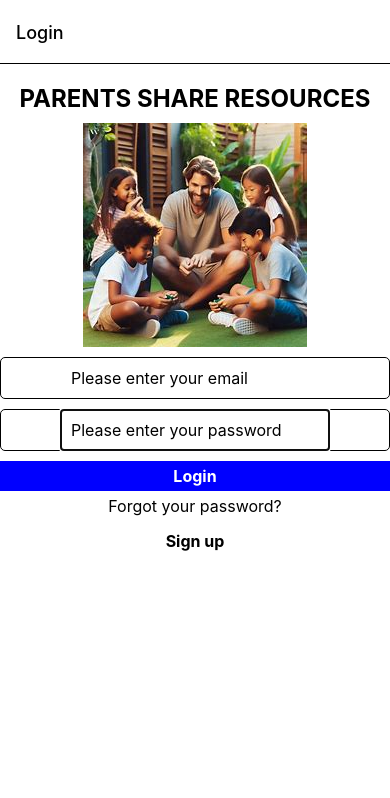
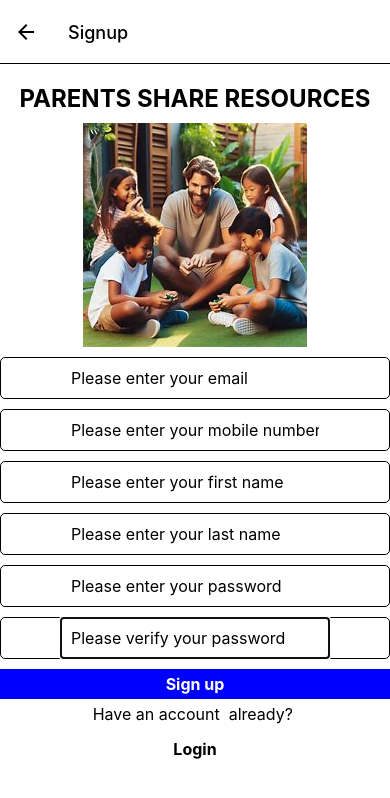
Before and after one commit to alannguyen9/parentsshare, a React Native app: screen /Signup in a window 390 px wide. Shown: the top 798 px of the page. Built offline with nearby package versions, Linux system fonts and the light colour scheme.

Commit message:
install React Navigation/Native-stack

```diff
--- a/App.js
+++ b/App.js
@@ -10,19 +10,20 @@ import {
   Text,
   View,
 } from 'react-native';
-// import Playtogether from './src/screens/playtogether';
-// import Resourcepage from './src/screens/resourcepage';
-// import Exchange from './src/screens/exchange';
-// import Notification from './src/screens/notification';
+import Playtogether from './src/screens/playtogether';
+import Resourcepage from './src/screens/resourcepage';
+import Exchange from './src/screens/exchange';
+import Notification from './src/screens/notification';
 // import Helpme from './src/screens/helpme';
-// import Homepage from './src/screens/homepage';
-// import Signup from './src/screens/signup';
+import Homepage from './src/screens/homepage';
+import Signup from './src/screens/signup';
 import Login from './src/screens/login';
 // import Help from './src/screens/help';
 
 
 const Stack = createNativeStackNavigator();
 //https://reactnavigation.org/docs/themes/
+// change background Colour to WHITE
 const MyTheme = {
 
   colors: {
@@ -33,12 +34,25 @@ const MyTheme = {
 
 
 const App=() =>{
+
+  const buttonSignUpClicked=() => {
+
+    console.log('Button Sign up on Login page is clicked'),
+    navigation.navigate('Signup')
+  }
+
   return (
     <NavigationContainer theme={MyTheme}>
       {/* Rest of your app code */}
-
-        <Stack.Navigator>
+        {/* // it's not CORRECT , but simplify to test */}
+        <Stack.Navigator initialRouteName='Login'>
         <Stack.Screen name="Login" component={Login} />
+        <Stack.Screen name="Signup" component={Signup} />
+        <Stack.Screen name="Homepage" component={Homepage} />
+        <Stack.Screen name="Notification" component={Notification} />
+        <Stack.Screen name="Playtogether" component={Playtogether} />
+        <Stack.Screen name="Resourcepage" component={Resourcepage} />
+        <Stack.Screen name="Exchange" component={Exchange} />
         </Stack.Navigator>
       {/* </ScrollView> */}
 
--- a/src/components/button1/index.js
+++ b/src/components/button1/index.js
@@ -5,14 +5,13 @@ import { TouchableOpacity ,Text } from "react-native";
 import styles from "./styles";
 
 
-
 const Button1=({name}) => {
-    const buttonClicked=()=>{
-        //checking internally
-        console.log("Button is clicked")
-    }
+    // const buttonClicked=()=>{
+    //     //checking internally
+    //     console.log("Button is clicked")
+    // }
     return (
-        <TouchableOpacity onPress={buttonClicked()} style={styles.buttonContainer}>
+        <TouchableOpacity style={styles.buttonContainer}>
             <Text style={styles.buttonText}> {name} </Text>
         </TouchableOpacity>
     );
--- a/src/components/button2/index.js
+++ b/src/components/button2/index.js
@@ -3,12 +3,12 @@ import { Pressable,Text } from "react-native";
 import styles from "../button2/styles";
 
 const Button2=({name}) => {
-    const button2Clicked=() => {
-        //checking internally
-        console.log("Button is clicked")
-    }
+    // const button2Clicked=() => {
+    //     //checking internally
+    //     console.log("Button is clicked")
+    // }
     return (
-        <Pressable hitSlop='20' onPress={button2Clicked} style={styles.buttonContainer}>
+        <Pressable hitSlop='20' style={styles.buttonContainer}>
             <Text style={styles.buttonText}>{name}</Text>
         </Pressable>
     );
--- a/src/components/input1/index.js
+++ b/src/components/input1/index.js
@@ -1,6 +1,6 @@
 import React from "react";
 import { TextInput, View } from "react-native";
-import styles from "../input1/styles";
+import styles from "./styles";
 
 const Input1=({placeholder}) => {
     return (
--- a/src/screens/homepage/index.js
+++ b/src/screens/homepage/index.js
@@ -4,8 +4,14 @@ import styles from "./styles";
 import Button1 from "../../components/button1";
 import Button2 from "../../components/button2";
 import Input1 from "../../components/input1"
+import { createNativeStackNavigator } from "@react-navigation/native-stack";
 
-const Homepage=() => {
+
+const Homepage=({navigation}) => {
+    // // self-check
+    // console.log (navigation)
+
+
     return (
         <SafeAreaView>
         <View>
--- a/src/screens/login/index.js
+++ b/src/screens/login/index.js
@@ -4,8 +4,18 @@ import styles from "./styles";
 import Button1 from "../../components/button1";
 import Button2 from "../../components/button2";
 import Input1 from "../../components/input1"
+import { createNativeStackNavigator } from "@react-navigation/native-stack";
 
-const Login=() => {
+const Login=({navigation}) => {
+    const onSignup=() => {
+
+        // console.log('Button Sign up on Login page is clicked'),
+       navigation.navigate('Signup');
+    }
+    const onHomepage=() =>{
+        navigation.navigate('Homepage')
+    }
+
     return (
         <SafeAreaView>
         <ScrollView>
@@ -13,9 +23,9 @@ const Login=() => {
             <Image style={styles.image} source={require("../../assets/first_screen.jpg")}/>
             <Input1 placeholder="Please enter your email" />
             <Input1 placeholder="Please enter your password" keyboardType={"phone-pad"} secureTextEntry={true}/>
-            <Button1 name="Login"/>
+            <Button1 onPress={onHomepage} name="Login"/>
             <Text style={styles.SubTitle}>Forgot your password?</Text>
-            <Button2 name="Sign up"/>
+            <Button2 onPress={onSignup} name="Sign up"/>
 
         </ScrollView>
         </SafeAreaView>
--- a/src/screens/notification/index.js
+++ b/src/screens/notification/index.js
@@ -3,7 +3,7 @@ import { View,Text, SafeAreaView, Image, TouchableOpacity } from "react-native";
 import styles from "./styles";
 
 
-const Notification=() => {
+const Notification=({navigation}) => {
     return (
         <SafeAreaView>
         <View>
--- a/src/screens/signup/index.js
+++ b/src/screens/signup/index.js
@@ -1,14 +1,15 @@
 import React from "react";
-import { View,Text, SafeAreaView, Image, TouchableOpacity } from "react-native";
+import { View,Text, SafeAreaView, Image, TouchableOpacity, ScrollView } from "react-native";
 import styles from "./styles";
 import Button1 from "../../components/button1";
 import Button2 from "../../components/button2";
 import Input1 from "../../components/input1"
+import { createNativeStackNavigator } from "@react-navigation/native-stack";
 
-const Signup=() => {
+const Signup=({navigation}) => {
     return (
         <SafeAreaView>
-        <View>
+        <ScrollView>
             <Text style={styles.Title}>PARENTS SHARE RESOURCES</Text>
             <Image style={styles.image} source={require("../../assets/first_screen.jpg")}/>
             <Input1 placeholder="Please enter your email" />
@@ -17,11 +18,11 @@ const Signup=() => {
             <Input1 placeholder="Please enter your last name" />
             <Input1 placeholder="Please enter your password" keyboardType={"phone-pad"} secureTextEntry={true}/>
             <Input1 placeholder="Please verify your password" keyboardType={"phone-pad"} secureTextEntry={true}/>
-            <Button1 name="Signup"/>
-            <Text style={styles.SubTitle}>Forgot your password?</Text>
-            <Button2 name="Sign up"/>
+            <Button1 name="Sign up"/>
+            <Text style={styles.SubTitle}>Have an account  already? </Text>
+            <Button2 name="Login"/>
 
-        </View>
+        </ScrollView>
         </SafeAreaView>
 
 
```
Also changed, not shown: 1 other file (tests, documents, lock files or other folders).
